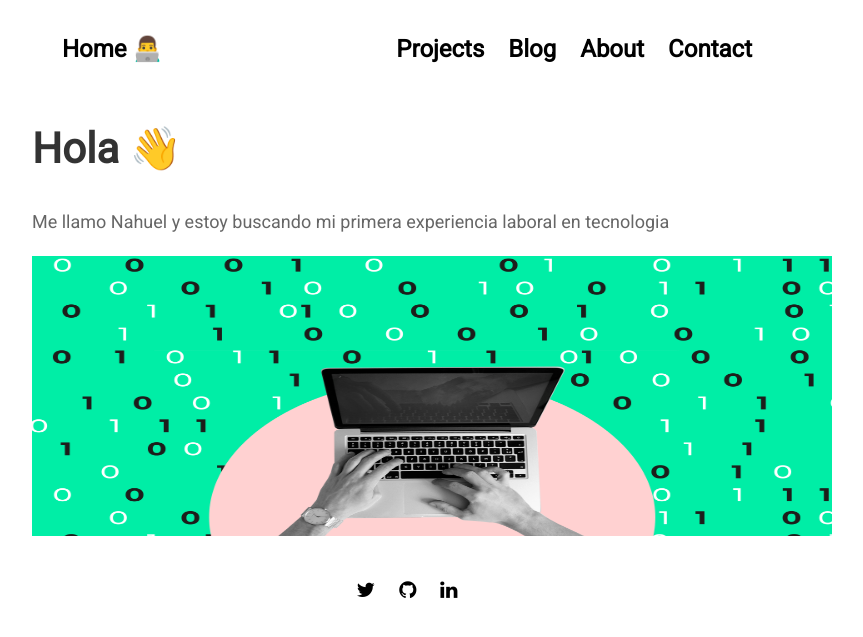
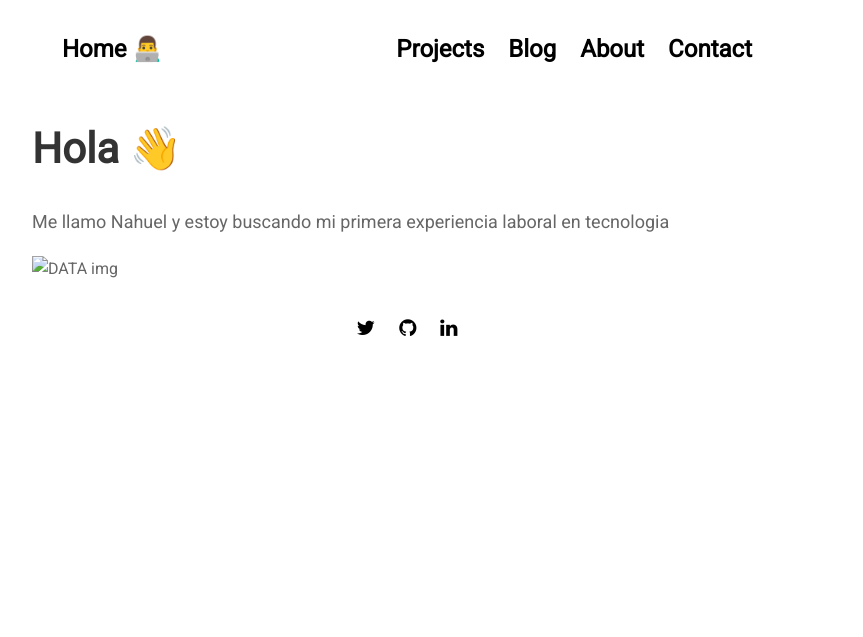
Before and after one commit to NahuelZanzi/porfolio, a Jekyll site: the page built from index.md, in a window 1280 px wide. Shown: the top 637 px of the page, without its empty margins (233-1096 px from the left). Built offline with Jekyll 4.4.1, drawn with Linux system fonts in a browser that asks for light colours; nearby versions of some CDN libraries.

Commit message:
Update me.html

```diff
--- a/_includes/me.html
+++ b/_includes/me.html
@@ -9,7 +9,7 @@
 <p> </p>
 <p> </p>
 <p> </p>
-<img src="site/images/data.GIF" alt="DATA img"  width="800" height="280">
+<img src="portfoli/site/images/data.gif" alt="DATA img"  width="800" height="280">
 
 </body>
 </html>
```
